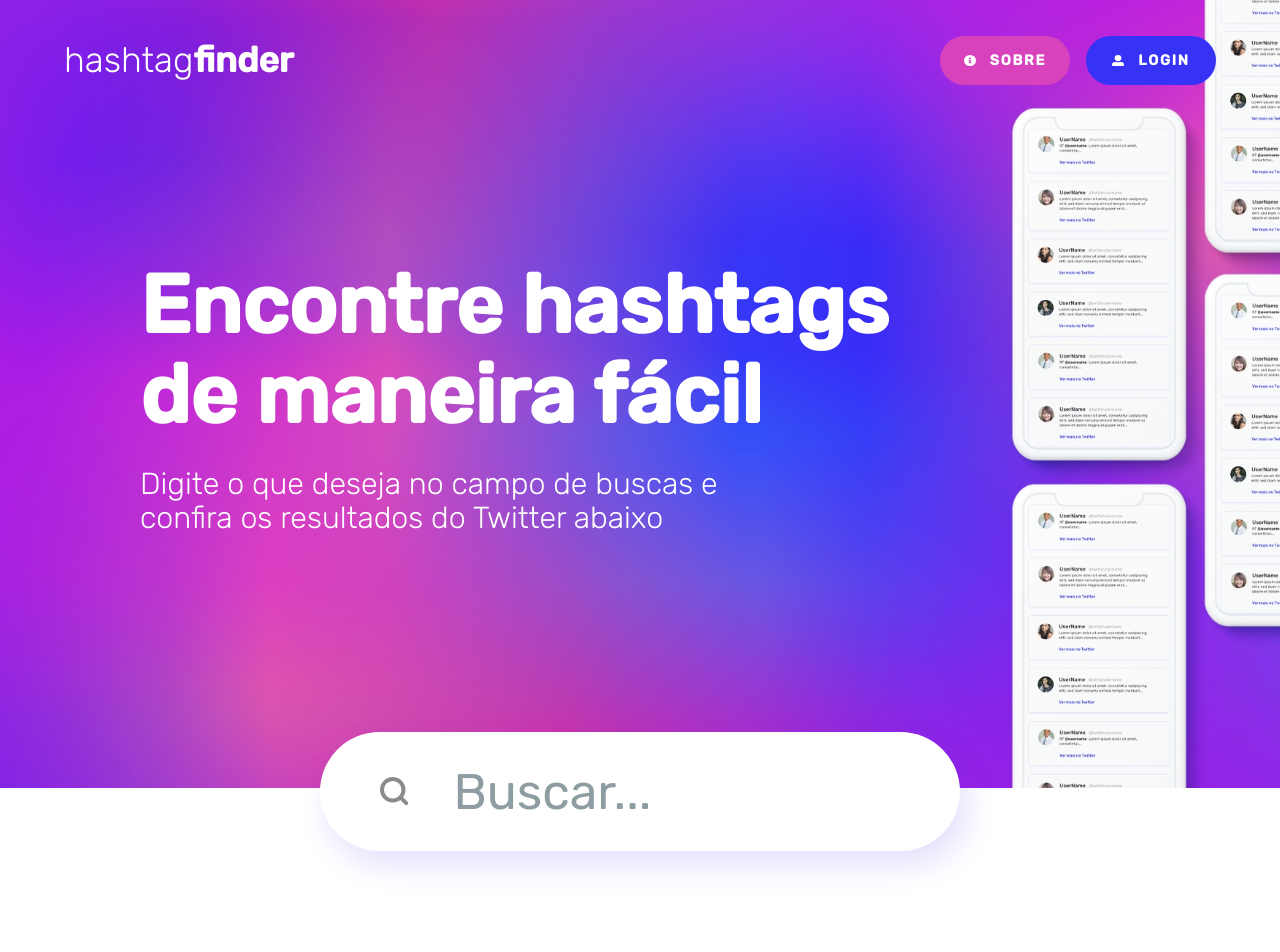
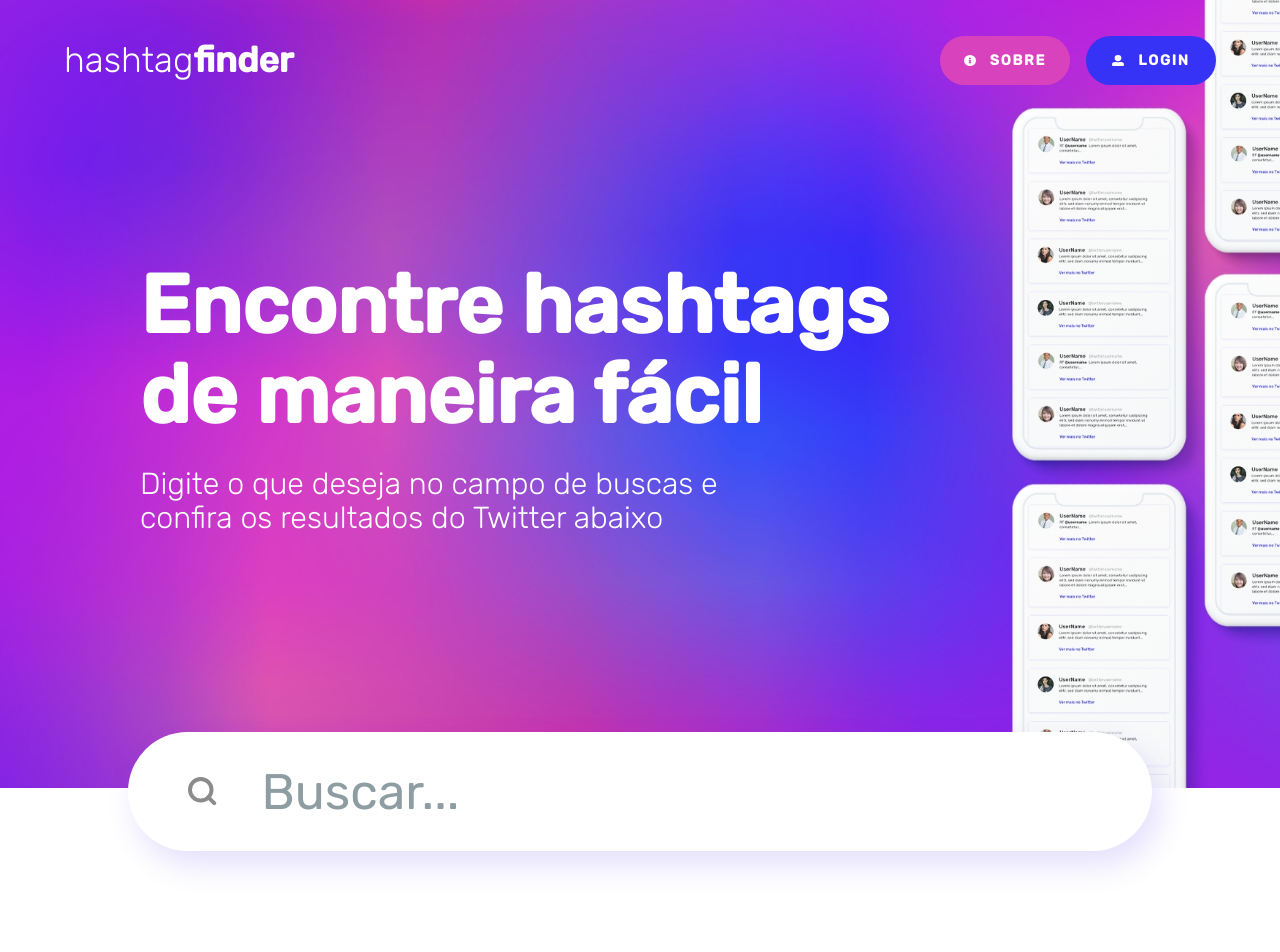
Before and after one commit to EdiJunior88/Projeto-hashtagFinder, a React (Create React App) app in the folder hashtagfinder/: page / in a window 1280 px wide. Shown: the top 952 px of the page. Built offline with nearby package versions, Linux system fonts and the light colour scheme.

Commit message:
Atualização Componente Busca - Atualização do CSS Busca com responsividade para as telas (414px / 415px / 732px / 914px / 1400px / 1920px e acima disso)

```diff
--- /dev/null
+++ b/hashtagfinder/src/componentes/busca/Busca.module.css
@@ -0,0 +1,118 @@
+section.container {
+  margin-top: 189px;
+}
+
+.containerCampoBusca {
+  display: flex;
+  justify-content: center;
+  align-content: center;
+  flex-wrap: wrap;
+  flex-direction: row;
+}
+
+.campoBusca {
+  display: flex;
+  flex-direction: row;
+  flex-wrap: nowrap;
+  align-items: center;
+  box-shadow: 8px 14px 30px #5538ee29;
+}
+
+.campoBusca,
+.campoBuscaInput {
+  width: 56.4%;
+  height: 119px;
+  background: #fff;
+  border-radius: 75px;
+  border: none;
+}
+
+.campoBuscaInput {
+  width: 85%;
+  height: 100%;
+  color: #000;
+  outline: none;
+  font-size: 3.12em;
+  padding-left: 44px;
+}
+
+.campoBuscaInput::placeholder {
+  font-weight: normal;
+  color: var(--cor-texto-busca);
+  border: none;
+}
+
+.campoBuscaIcone {
+  padding-left: 60px;
+}
+
+/* Responsividade - Tela 1400 pixels */
+@media (max-width: 1400px) {
+  .campoBusca,
+  .campoBuscaInput {
+    width: 80%;
+  }
+}
+
+/* Responsividade - Tela 914 pixels */
+@media (max-width: 914px) {
+  .campoBusca,
+  .campoBuscaInput {
+    height: 80px;
+  }
+
+  .campoBuscaInput {
+    font-size: 2.3em;
+  }
+}
+
+/* Responsividade - Tela entre 415 a 732 pixels */
+@media screen and (min-width: 415px) and (max-width: 732px) {
+  section.container {
+    margin-top: 94px;
+  }
+
+  .campoBusca,
+  .campoBuscaInput {
+    height: 59px;
+  }
+
+  .campoBuscaInput {
+    font-size: 1.6em;
+    padding-left: 22px;
+  }
+
+  .campoBuscaIcone {
+    width: 47px;
+    padding-left: 30px;
+  }
+}
+
+/* Responsividade - Tela 414 pixels */
+@media (max-width: 414px) {
+  section.container {
+    margin-top: 72px;
+    margin-bottom: 127px;
+  }
+
+  .campoBusca {
+    width: 80%;
+    height: 51px;
+  }
+
+  .campoBusca,
+  .campoBuscaInput {
+    height: 51px;
+  }
+
+  .campoBuscaIcone {
+    width: 10%;
+    padding-left: 21.3px;
+  }
+
+  .campoBuscaInput {
+    width: 81%;
+    font-size: 1.06em;
+    padding-left: 14px;
+  }
+}
--- a/hashtagfinder/src/componentes/busca/busca.css
+++ /dev/null
@@ -1,80 +0,0 @@
-section.container {
-  margin-top: 189px;
-}
-
-.container-campo-busca {
-  display: flex;
-  justify-content: center;
-  align-content: center;
-  flex-wrap: wrap;
-  flex-direction: row;
-}
-
-.campo-busca {
-  display: flex;
-  flex-direction: row;
-  flex-wrap: nowrap;
-  align-items: center;
-  box-shadow: 8px 14px 30px #5538ee29;
-}
-
-.campo-busca,
-.campo-busca-input {
-  width: 50%;
-  height: 119px;
-  background: #fff;
-  border-radius: 75px;
-  border: none;
-}
-
-.campo-busca-input {
-  width: 85%;
-  height: 100%;
-  color: #000;
-  outline: none;
-  font-size: 3.12em;
-  padding-left: 44px;
-}
-
-.campo-busca-input::placeholder {
-  font-weight: normal;
-  color: var(--cor-texto-busca);
-  border: none;
-}
-
-.campo-busca-icone {
-  padding-left: 60px;
-}
-
-/* Responsividade - Tela 770 pixels */
-@media (max-width: 770px) {
-  .campo-busca-input {
-    width: 70%;
-    font-size: 2.2em;
-    padding-left: 22px;
-  }
-}
-
-/* Responsividade - Tela 414 pixels */
-@media (max-width: 414px) {
-  section.container {
-    margin-top: 72px;
-    margin-bottom: 127px;
-  }
-
-  .campo-busca {
-    width: 80%;
-    height: 51px;
-  }
-
-  .campo-busca-icone {
-    width: 10%;
-    padding-left: 21.3px;
-  }
-
-  .campo-busca-input {
-    width: 81%;
-    font-size: 1.06em;
-    padding-left: 14px;
-  }
-}
--- a/hashtagfinder/src/componentes/busca/busca.jsx
+++ b/hashtagfinder/src/componentes/busca/busca.jsx
@@ -1,14 +1,14 @@
 import React from 'react';
-import './busca.css';
+import styles from './Busca.module.css';
 import IconeBusca from '../../imagens/icones/icon-search.svg';
 
 export default function Busca() {
   return (
-    <section className='container'>
-      <div className='container-campo-busca'>
-        <div className='campo-busca'>
-          <img className='campo-busca-icone' src={IconeBusca} alt='Icone busca' />
-          <input className='campo-busca-input' type='search' placeholder='Buscar...' />
+    <section className={styles.container}>
+      <div className={styles.containerCampoBusca}>
+        <div className={styles.campoBusca}>
+          <img className={styles.campoBuscaIcone} src={IconeBusca} alt='icone busca' />
+          <input className={styles.campoBuscaInput} type='search' placeholder='Buscar...' />
         </div>
       </div>
     </section>
```
